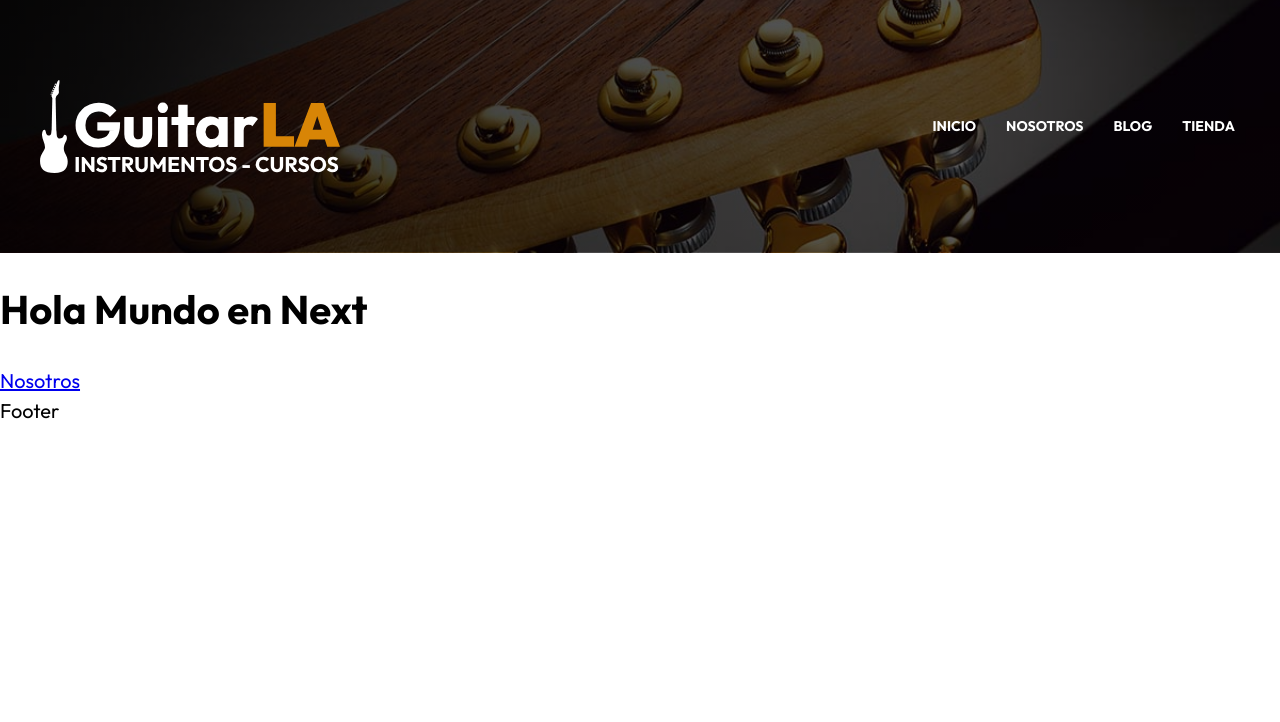
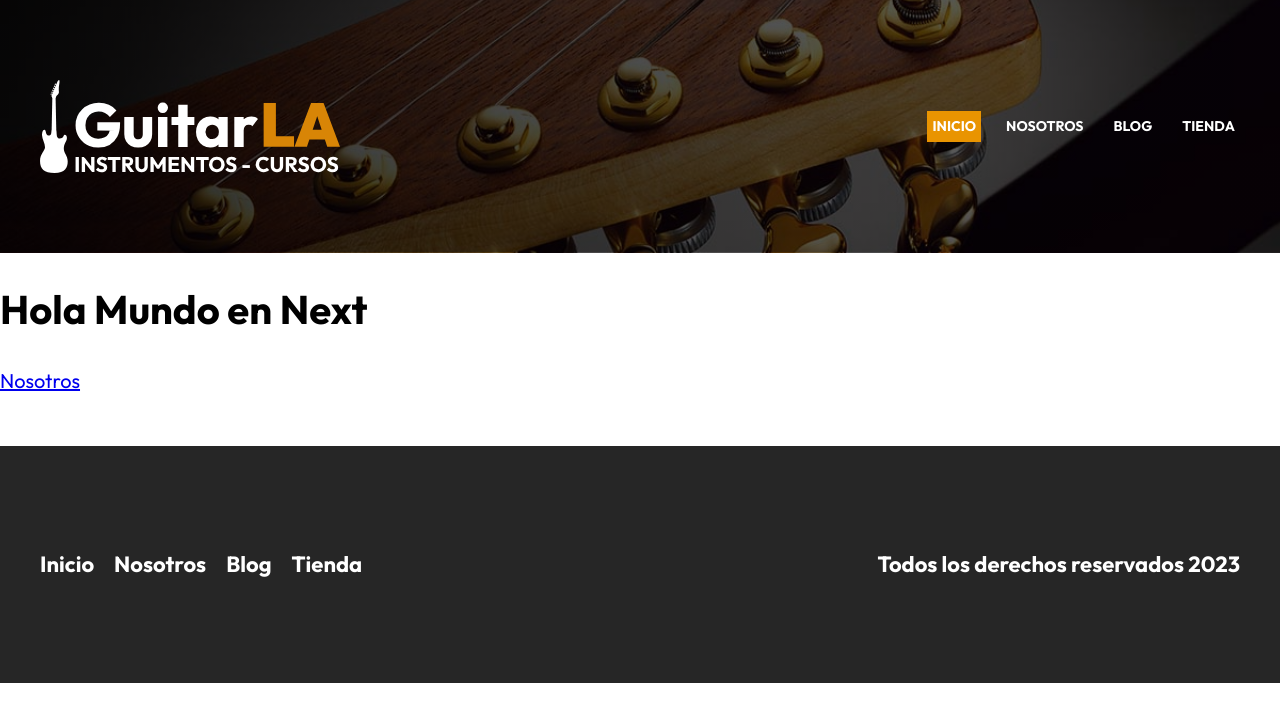
Before and after one commit to agustintrossero/guitarla-next, a Next.js app: page / in a window 1280 px wide. Shown: the top 722 px of the page. Built offline with nearby package versions, Linux system fonts and the light colour scheme.

Commit message:
finished styling header component and footer aswell with module.css

```diff
--- a/components/footer.js
+++ b/components/footer.js
@@ -1,8 +1,27 @@
+
+import Link from "next/link"
+import styles from "../styles/footer.module.css"
 
 export default function Footer() {
   return (
-    <div>
-      Footer
-    </div>
+    <footer className={styles.footer}>
+      <div className={`contenedor ${styles.contenido}`}>
+        <nav className={styles.navegacion}>
+          <Link href="/">
+            Inicio
+          </Link>
+          <Link href="/nosotros">
+            Nosotros
+          </Link>
+          <Link href="/blog">
+            Blog
+          </Link>
+          <Link href="/tienda">
+            Tienda
+          </Link>
+        </nav>
+        <p className={styles.copyright}>Todos los derechos reservados {new Date().getFullYear()}</p>
+      </div>
+    </footer>
   )
 }
--- a/components/header.js
+++ b/components/header.js
@@ -1,24 +1,38 @@
 import Image from "next/image"
 import Link from "next/link"
+import { useRouter } from "next/router"
 import styles from "../styles/header.module.css"
 
 export default function Header() {
+
+    const router = useRouter()
+    //console.log(router)
   return (
     <header className={styles.header}>
         <div className={`contenedor ${styles.barra}`}>
-            <Image src="/img/logo.svg" width={300} height={40} alt="logo header guitarLA"/>
+            <Link legacyBehavior href="/">
+                <Image src="/img/logo.svg" width={300} height={40} alt="logo header guitarLA"/>
+            </Link>
             <nav className={styles.navegacion}>
-                <Link href="/">
-                    Inicio
+                <Link legacyBehavior href="/">
+                    <a className={router.pathname === "/" ? styles.active : ""}>
+                        Inicio
+                    </a>
                 </Link>
-                <Link href="/nosotros">
-                    Nosotros
+                <Link legacyBehavior href="/nosotros">
+                    <a className={router.pathname === "/nosotros" ? styles.active : ""}>
+                        Nosotros
+                    </a>
                 </Link>
-                <Link href="/blog">
-                    Blog
+                <Link legacyBehavior href="/blog">
+                    <a className={router.pathname === "/blog" ? styles.active : ""}>
+                        Blog
+                    </a>
                 </Link>
-                <Link href="/tienda">
-                    Tienda
+                <Link legacyBehavior href="/tienda">
+                    <a className={router.pathname === "/tienda" ? styles.active : ""}>
+                        Tienda
+                    </a>
                 </Link>
             </nav>
         </div>
--- /dev/null
+++ b/styles/footer.module.css
@@ -0,0 +1,35 @@
+.footer{
+    background-color: var(--black);
+    padding: 5rem 0;
+    margin-top: 5rem;
+}
+
+@media (min-width: 768px){
+    .contenido{
+        display: flex;
+        justify-content: space-between;
+    }
+}
+
+.navegacion{
+    display: flex;
+    flex-direction: column;
+    align-items: center;
+    gap: 2rem;
+}
+
+@media (min-width: 768px){
+    .navegacion{
+        flex-direction: row;
+    }
+}
+.navegacion a, .copyright {
+    color: var(--white);
+    font-size: 2.2rem;
+    font-weight: 700;
+    text-decoration: none;
+}
+
+.copyright{
+    text-align: center;
+}
--- a/styles/header.module.css
+++ b/styles/header.module.css
@@ -41,6 +41,6 @@
     transition-duration: 300ms;
 }
 
-.navegacion a:hover{
+.navegacion a:hover , .active{
     background-color: var(--primary);
 }
```
